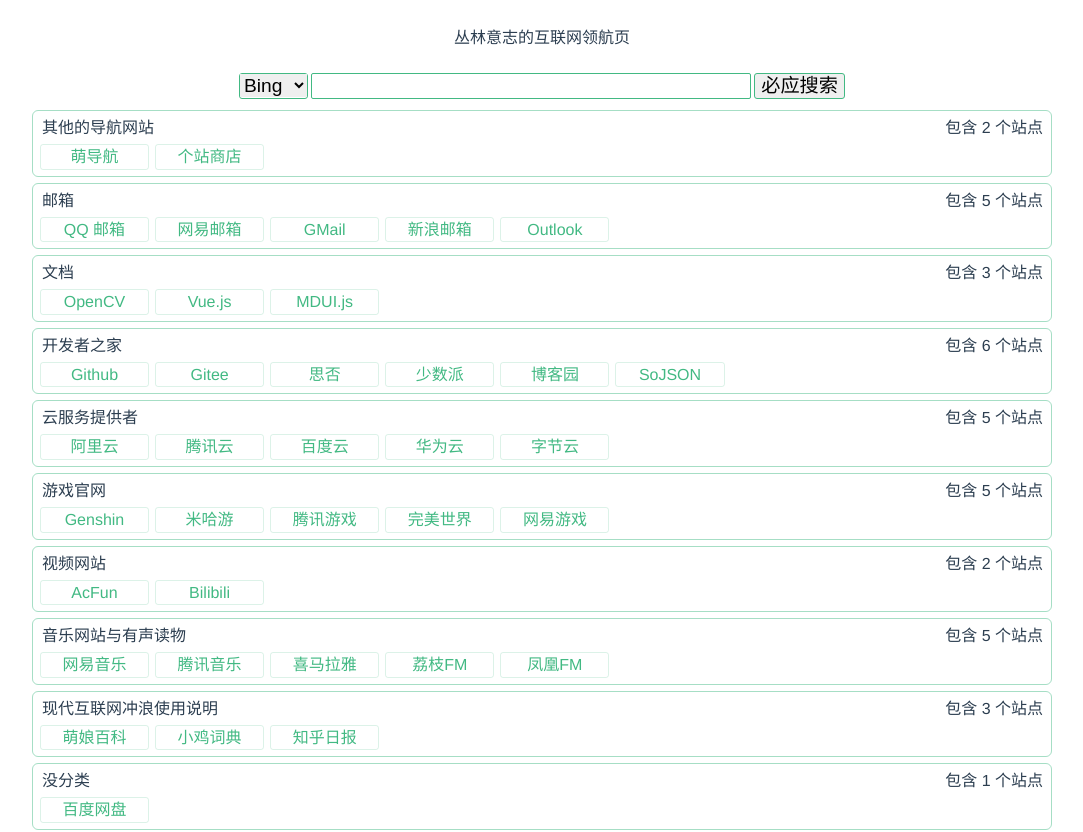
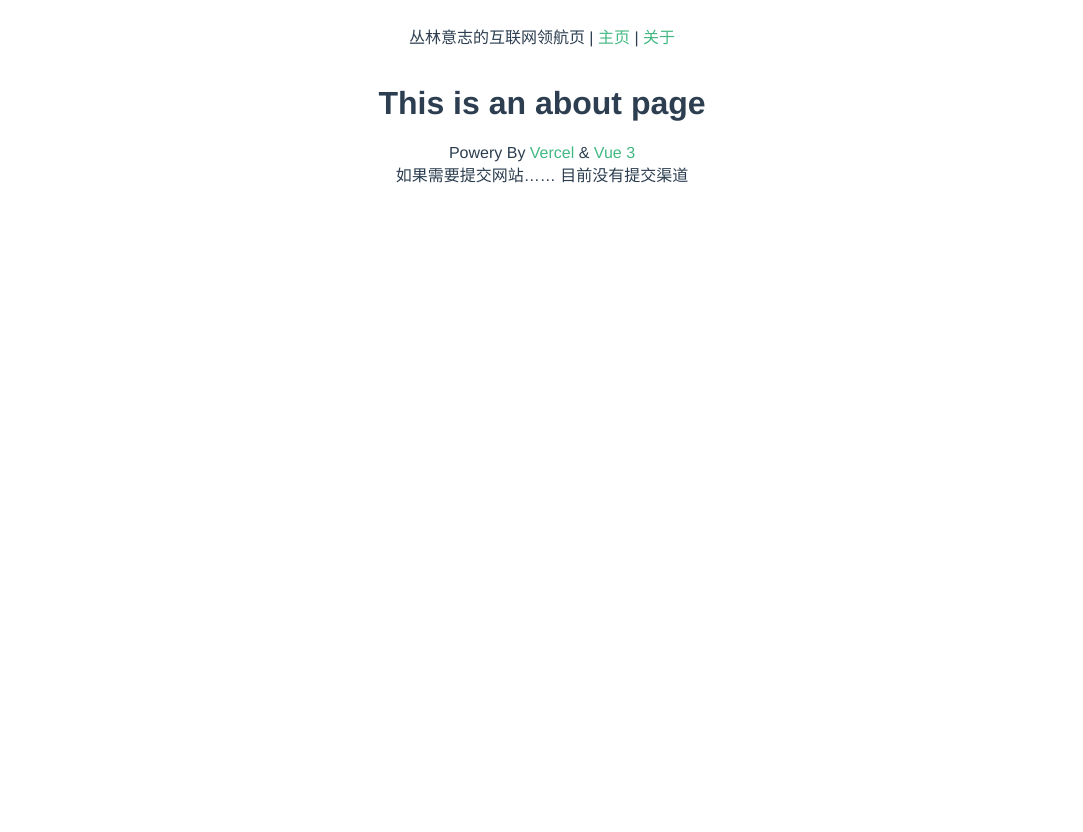
Before and after one commit to conglinyizhi/NavigationCenter, a Vue app: page /about in a window 1280 px wide. Shown: the top 832 px of the page, without its empty margins (98-1181 px from the left). After the commit the page ends 800 px from the top, so only its background shows below. Built offline with nearby package versions, Linux system fonts and the light colour scheme.

Commit message:
路由功能初步实现

```diff
--- a/package.json
+++ b/package.json
@@ -7,7 +7,8 @@
     "serve": "vite preview"
   },
   "dependencies": {
-    "vue": "^3.0.5"
+    "vue": "^3.0.5",
+    "vue-router": "^4.0.12"
   },
   "devDependencies": {
     "@vitejs/plugin-vue": "^1.2.4",
--- a/src/App.vue
+++ b/src/App.vue
@@ -1,15 +1,12 @@
 <template>
   <Header/>
-  <Search/>
-  <Navigation/>
+  <router-view/>
   <Footer/>
 </template>
 
 <script setup>
 import Header from './components/Header.vue'
 import Footer from './components/Footer.vue'
-import Navigation from './components/Navigation.vue'
-import Search from './components/Search.vue'
 
 // This starter template is using Vue 3 experimental <script setup> SFCs
 // Check out https://github.com/vuejs/rfcs/blob/script-setup-2/active-rfcs/0000-script-setup.md
--- a/src/components/Header.vue
+++ b/src/components/Header.vue
@@ -1,6 +1,8 @@
 <template>
   <div id="header">
-      丛林意志的互联网领航页
+    丛林意志的互联网领航页 |
+    <router-link to="/">主页</router-link> |
+    <router-link to="/about">关于</router-link>
   </div>
 </template>
 
@@ -8,8 +10,8 @@
 defineProps({});
 </script>
 
-<style scoped>
-#header{
-    padding:1rem;
+<style>
+#header {
+  padding: 1rem;
 }
 </style>
--- a/src/main.js
+++ b/src/main.js
@@ -1,4 +1,5 @@
 import { createApp } from 'vue'
 import App from './App.vue'
+import router from './router'
 
-createApp(App).mount('#app')
+createApp(App).use(router).mount('#app')
--- /dev/null
+++ b/src/router/index.js
@@ -0,0 +1,23 @@
+import { createRouter, createWebHistory } from 'vue-router'
+import Home from '../views/Home.vue'
+
+const router = createRouter({
+  history: createWebHistory(),
+  routes: [
+    {
+      path: '/',
+      name: 'Home',
+      component: Home
+    },
+    {
+      path: '/about',
+      name: 'About',
+      // route level code-splitting
+      // this generates a separate chunk (about.[hash].js) for this route
+      // which is lazy-loaded when the route is visited.
+      component: () => import(/* webpackChunkName: "about" */ '../views/About.vue')
+    }
+  ]
+})
+
+export default router
--- /dev/null
+++ b/src/views/About.vue
@@ -0,0 +1,5 @@
+<template>
+  <div class="about">
+    <h1>This is an about page</h1>
+  </div>
+</template>
--- /dev/null
+++ b/src/views/Home.vue
@@ -0,0 +1,18 @@
+<template>
+  <Search/>
+  <Navigation/>
+</template>
+
+<script>
+// @ is an alias to /src
+// import HelloWorld from '@/components/HelloWorld.vue'
+import Navigation from '../components/Navigation.vue'
+import Search from '../components/Search.vue'
+
+export default {
+  name: 'Home',
+  components: {
+    Navigation,Search
+  }
+}
+</script>
```
Also changed, not shown: 1 other file (tests, documents, lock files or other folders).
